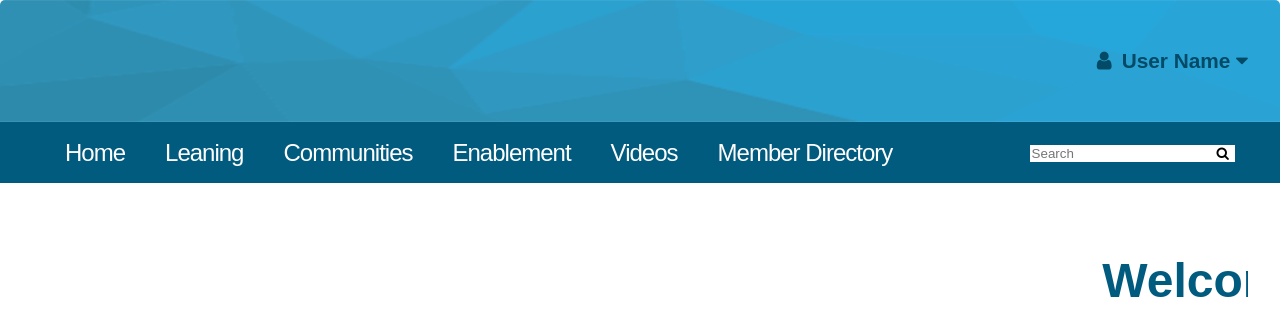
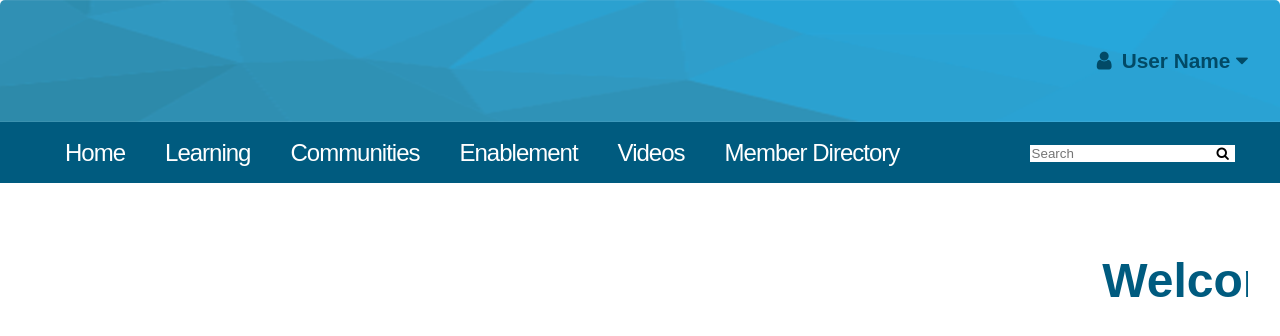
Before and after one commit to appddictionstudio/MadHatter, an Angular app in the folder MadHatter/: page /home in a window 1280 px wide. Shown: the top 336 px of the page. Built offline with nearby package versions, Linux system fonts and the light colour scheme; what angular-font-awesome would draw is missing.

Commit message:
learning spelled right

```diff
--- a/MadHatter/src/app/home/home.component.html
+++ b/MadHatter/src/app/home/home.component.html
@@ -4,12 +4,12 @@
 </div>
 <div id="menu">
   <a href="#">Home</a>
-  <a href="#">Leaning</a>
+  <a href="#">Learning</a>
   <a href="#">Communities</a>
   <a href="#">Enablement</a>
   <a href="#">Videos</a>
   <a href="#">Member Directory</a>
-  <form class="example" style="margin:auto;">
+  <form class="example" style="margin:auto;height:20px">
     <input type="text" placeholder="Search" name="search2" style="background-color:white;border: white">
     <button type="submit" style="background-color:white;border: white"><i class="fa fa-search" style="background-color:white; border-radius: 3px;border: white;right: 20px"></i></button>
   </form>
```
